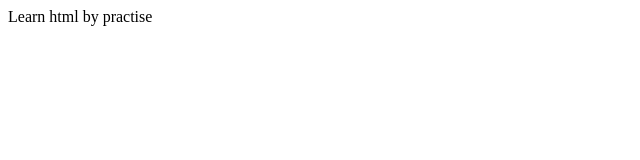
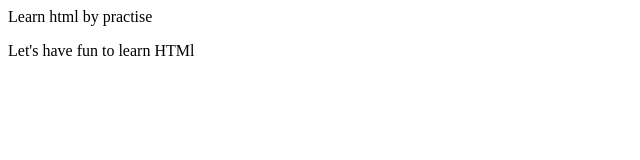
Before and after one commit to kmpkumar/class2.2, a plain HTML site: page index.html in a window 1280 px wide. Shown: the whole page, without its empty margins (0-640 px from the left). Drawn offline with Linux system fonts and the light colour scheme.

Commit message:
Added new line

```diff
--- a/index.html
+++ b/index.html
@@ -8,5 +8,6 @@
     </head>
         <body>
             <p>Learn html by practise</p>
+            <p> Let's have fun to learn HTMl</p>
         </body>
 </html>
```
